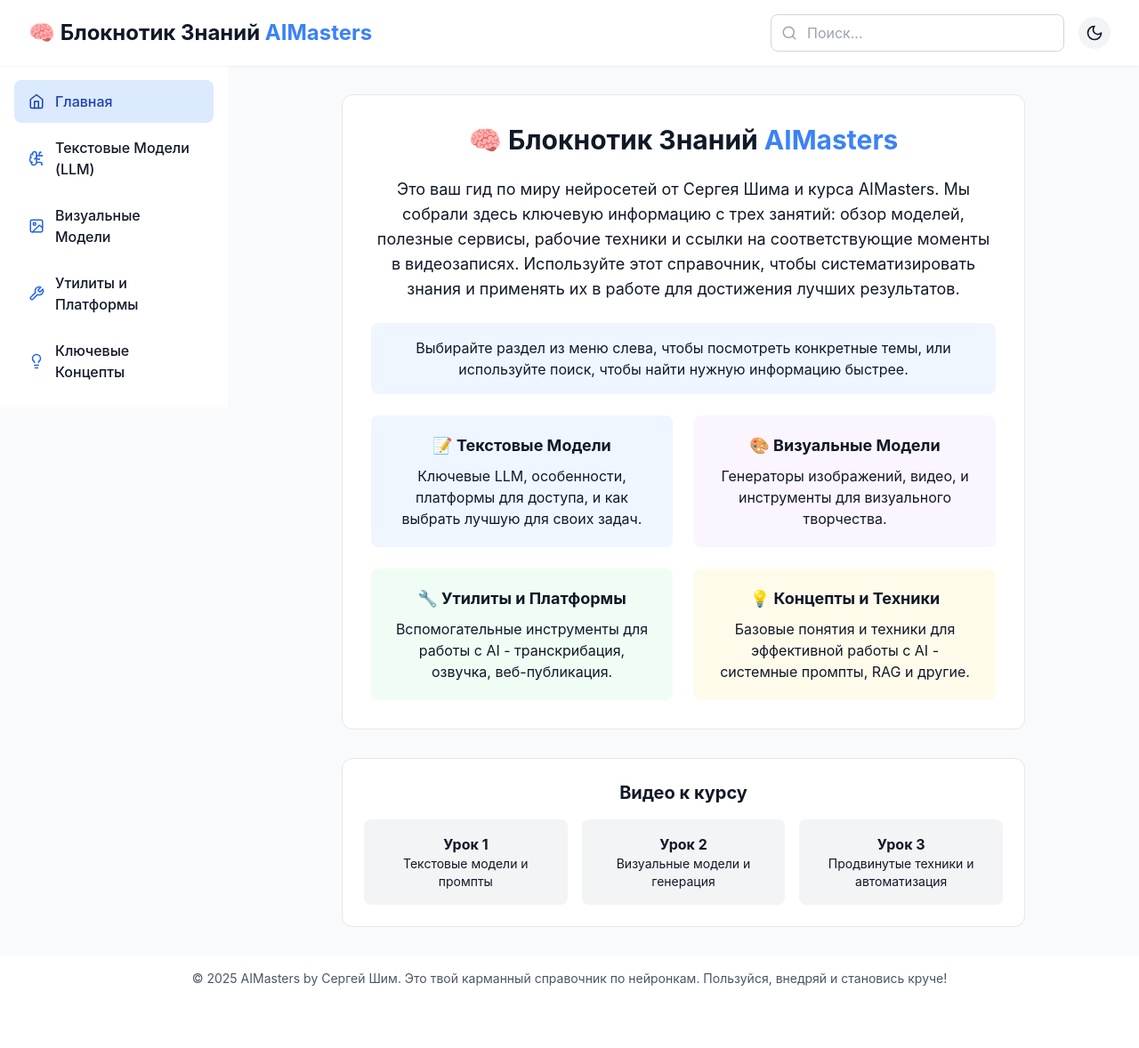
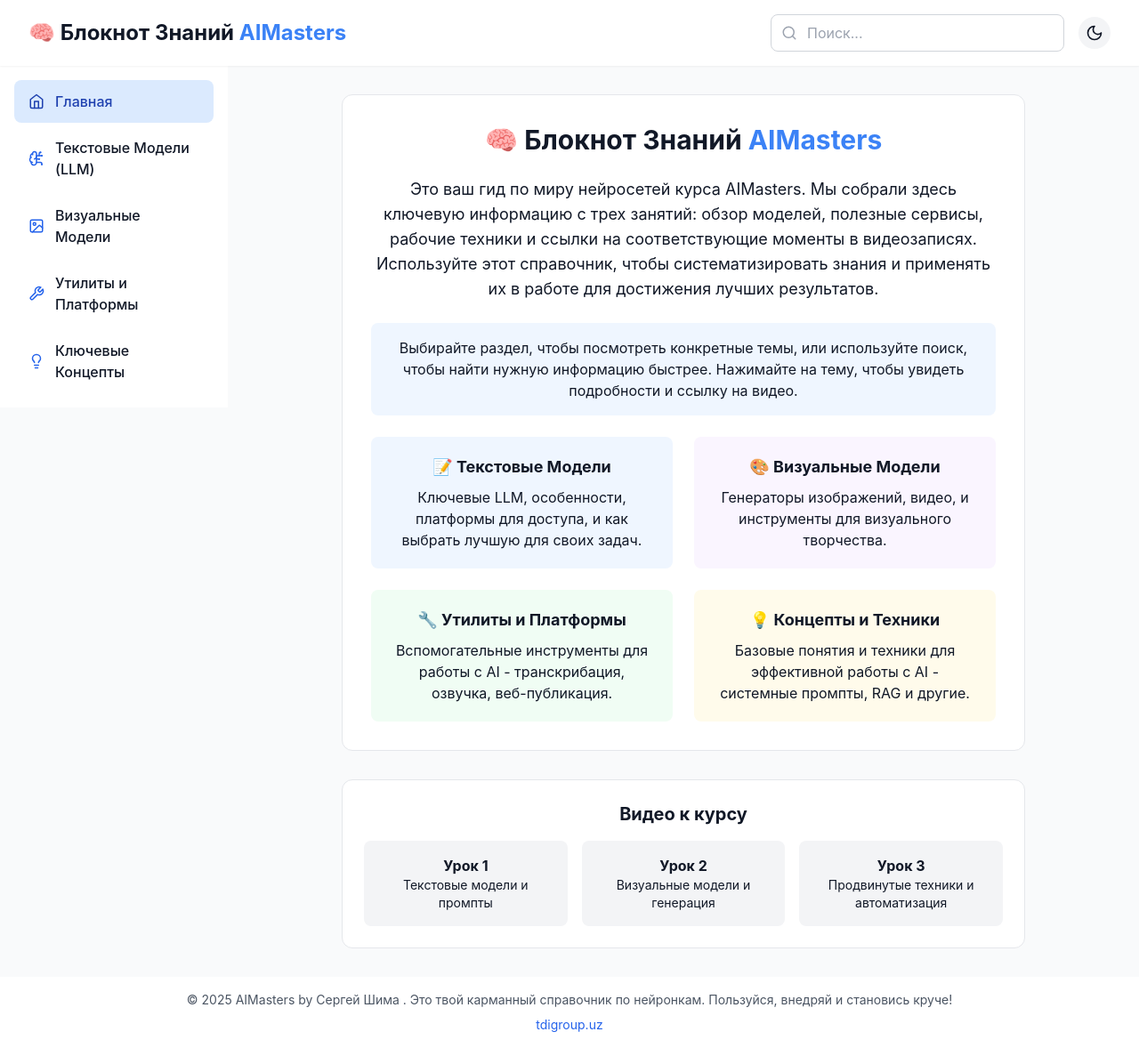
Before and after one commit to smixs/air_astana, a React (Vite) app: page / in a window 1280 px wide. Shown: the whole page at 89% size. Before the commit the page ends 1126 px from the top, so only its background shows below. Built offline with nearby package versions, Linux system fonts and the light colour scheme.

Commit message:
Исправлены опечатки в заголовках и тексте, добавлена ссылка на tdigroup.uz в футере. Упрощен текст в WelcomeScreen.

```diff
--- a/src/App.tsx
+++ b/src/App.tsx
@@ -33,7 +33,7 @@
           </button>
           <h1 className="text-xl md:text-2xl font-bold">
             <span className="text-blue-500">🧠 </span>
-            <span className="">Блокнотик Знаний</span>
+            <span className="">Блокнот Знаний</span>
             <span className="text-blue-500"> AIMasters</span>
           </h1>
         </div>
@@ -117,7 +117,17 @@
 
       {/* Footer */}
       <footer className={`py-4 px-6 text-center text-sm ${darkMode ? 'bg-gray-800 text-gray-400' : 'bg-white text-gray-600'}`}>
-        <p>© 2025 AIMasters by Сергей Шим. Это твой карманный справочник по нейронкам. Пользуйся, внедряй и становись круче!</p>
+        <p>© 2025 AIMasters by Сергей Шима . Это твой карманный справочник по нейронкам. Пользуйся, внедряй и становись круче!</p>
+        <p className="mt-2">
+          <a
+            href="https://tdigroup.uz"
+            target="_blank"
+            rel="noopener noreferrer"
+            className={`hover:underline ${darkMode ? 'text-blue-400' : 'text-blue-600'}`}
+          >
+            tdigroup.uz
+          </a>
+        </p>
       </footer>
     </div>
   );
--- a/src/components/WelcomeScreen.tsx
+++ b/src/components/WelcomeScreen.tsx
@@ -16,13 +16,13 @@
       >
         <h1 className="text-3xl font-bold mb-6">
           <span className="text-blue-500">🧠 </span>
-          <span>Блокнотик Знаний</span>
+          <span>Блокнот Знаний</span>
           <span className="text-blue-500"> AIMasters</span>
         </h1>
 
         {/* Измененный текст здесь */}
         <p className="text-lg mb-6">
-          Это ваш гид по миру нейросетей от Сергея Шима и курса AIMasters. Мы
+          Это ваш гид по миру нейросетей курса AIMasters. Мы
           собрали здесь ключевую информацию с трех занятий: обзор моделей,
           полезные сервисы, рабочие техники и ссылки на соответствующие моменты
           в видеозаписях. Используйте этот справочник, чтобы систематизировать
@@ -35,8 +35,9 @@
           } mb-6`}
         >
           <p className="text-md">
-            Выбирайте раздел из меню слева, чтобы посмотреть конкретные темы,
+            Выбирайте раздел, чтобы посмотреть конкретные темы,
             или используйте поиск, чтобы найти нужную информацию быстрее.
+            Нажимайте на тему, чтобы увидеть подробности и ссылку на видео.
           </p>
         </div>
 
```
Also changed, not shown: .specstory/.project.json (added), .specstory/.what-is-this.md (added).
